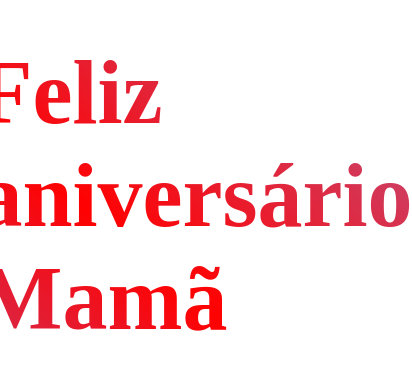
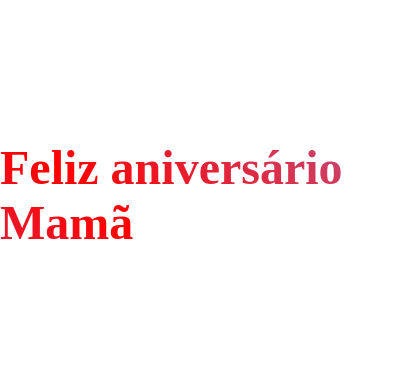
Before and after one commit to carlosnacamura/Feliz-Anivesario-mam-, a plain HTML site: page index.html in a window 390 px wide. Shown: the part 227-596 px from the top of the page, 412 px wide, since content can reach past the window. Drawn offline with Linux system fonts and the light colour scheme.

Commit message:
Responsividade

```diff
--- a/index.html
+++ b/index.html
@@ -13,9 +13,10 @@
             display: flex;
             justify-content: center;
             align-items: center;
+            flex-wrap: wrap;
         }
         h1 {
-            font-size: 90px;
+            font-size: 300%;
             background-image: linear-gradient(40deg,rgb(129, 129, 231),rgb(255, 1, 1),rgb(141, 141, 226));
             -webkit-background-clip: text;
             -webkit-text-fill-color: transparent;
```
